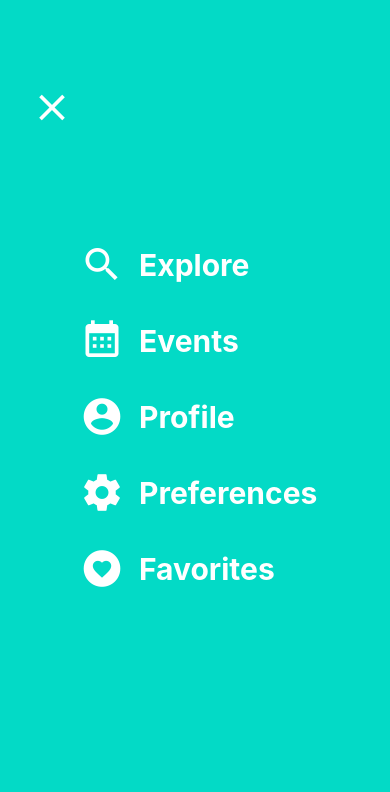
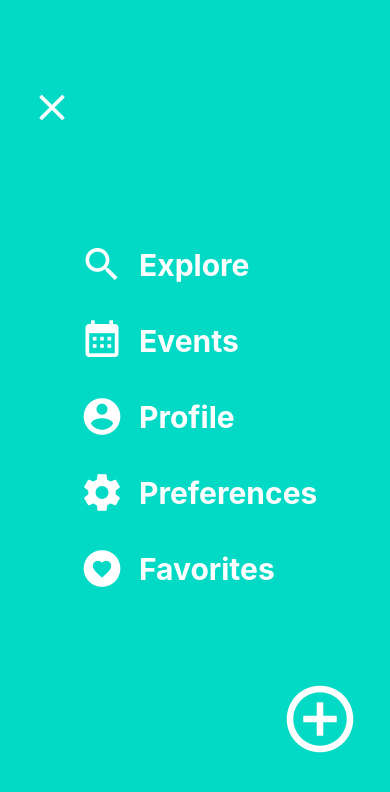
Before and after one commit to SebastianAlejos/Unitivity, a React Native app: screen /Menu in a window 390 px wide. Shown: the top 792 px of the page. Built offline with nearby package versions, Linux system fonts and the light colour scheme.

Commit message:
Added button to access create events page

```diff
--- a/screens/Calendar.tsx
+++ b/screens/Calendar.tsx
@@ -26,6 +26,9 @@ type CompProps = {
                 markedDate={['2018-05-04', '2018-05-15', '2018-06-04', '2018-05-01']}
                 weekStartsOn={0} // 0,1,2,3,4,5,6 for S M T W T F S, defaults to 0
                 />
+              <View style={[styles.box, styles.shadowProp]}>
+
+              </View>
     </View>
     )};
  const styles = StyleSheet.create({
@@ -53,4 +56,18 @@ type CompProps = {
         position: 'relative',
         top:100,
     },
+    box:{
+      alignItems: 'center',
+      justifyContent: 'center',
+      height:'50%',
+      width:'80%',
+      borderRadius:15,
+      backgroundColor:'#F4F4F4',
+    },
+    shadowProp: {
+      shadowColor: '#171717',
+      shadowOffset: {width: -2, height: 4},
+      shadowOpacity: 0.4,
+      shadowRadius: 3,
+    },
 });
--- a/screens/CreateEventPage1.tsx
+++ b/screens/CreateEventPage1.tsx
@@ -26,33 +26,27 @@ export default function CreateEventPage1(props: CompProps) {
             <View style={[styles.label_container]}>
               <Text style={[styles.label]}>Name *</Text>
             </View>
-          <View style={[styles.field_container]}>
             <TextInput
             placeholderTextColor="#000"
             style={styles.input}
             placeholder="Place event name here"
             />
-          </View>
           <View style={[styles.label_container]}>
             <Text style={[styles.label]}>Location *</Text>
           </View>
-          <View style={[styles.field_container]}>
             <TextInput
             placeholderTextColor="#000"
             style={styles.input}
             placeholder="Current Location"
             />
-          </View>
           <View style={[styles.label_container]}>
             <Text style={[styles.label]}>Date *</Text>
           </View>
-          <View style={[styles.field_container]}>
           <TextInput
           placeholderTextColor="#000"
           style={styles.input}
           placeholder="Select Date"
           />
-          </View>
           <View>
             <Pressable style={styles.button} onPress={()=>{props.navigation.navigate('CreateEventPage2')}}>
               <Text style={styles.label}>Next</Text>
--- a/screens/Favorites.tsx
+++ b/screens/Favorites.tsx
@@ -2,6 +2,7 @@ import React from 'react';
 import Icon from 'react-native-vector-icons/MaterialCommunityIcons';
 import { StyleSheet, Text, View, ScrollView, Dimensions, Animated, Platform, useWindowDimensions, StatusBar, PanResponderGestureState, NativeSyntheticEvent, NativeScrollEvent, ImageBackground } from "react-native";
 import { Header, Button, ButtonGroup, SearchBar, ListItem } from "@react-native-elements/base";
+import Event_Details from './Event_Details';
 
 type CompProps = {
     /* The props passed by navigation are much more complex,
@@ -71,7 +72,7 @@ export default function Explore(props: CompProps) {
                     >
                     <View style={[styles.container, { flexDirection: "column" }]}>
                         <View style={{ flex: 6, flexDirection: "row" }}>
-                        <View style={{ flex: 7 }}><Text style={[styles.title]}>{event.name}</Text></View>
+                        <View style={{ flex: 7 }}><Text style={[styles.title]} onPress={()=> props.navigation.navigate('Event_Details')}>{event.name}</Text></View>
                         <View style={{ flex: 1 }}><Icon name="heart" color="#000" size={30} onPress={() => alert("favorite")}></Icon></View>
                         </View>
                         <View style={{ flex: 4, flexDirection: "row", }} ><Text style={[styles.subtitle]}>{event.distance} · </Text>
--- a/screens/Menu.tsx
+++ b/screens/Menu.tsx
@@ -33,6 +33,9 @@ export default function Menu(props: CompProps) {
         <Pressable style={styles.pressable} onPress={()=>props.navigation.navigate('Favorites')}>
             <Icon name="heart-circle" style={styles.icons} size={44}></Icon>
             <Text style={styles.text }>Favorites</Text>
+        </Pressable>
+        <Pressable style={styles.add} onPress={()=>props.navigation.navigate('CreateEventPage1')}>
+            <Icon name="plus-circle-outline" style={styles.icons} size={80}></Icon>
         </Pressable>
     </View>
     </>
@@ -70,4 +73,11 @@ const styles = StyleSheet.create({
     flexWrap:'wrap',
     margin:10
   },
+  add:{
+    color:"#FFFF",
+    alignSelf: 'flex-start',
+    position: 'absolute',
+    bottom:85,
+    right: 30,
+  },
 });
```
Lines whose indentation alone changed are shown as unchanged.
